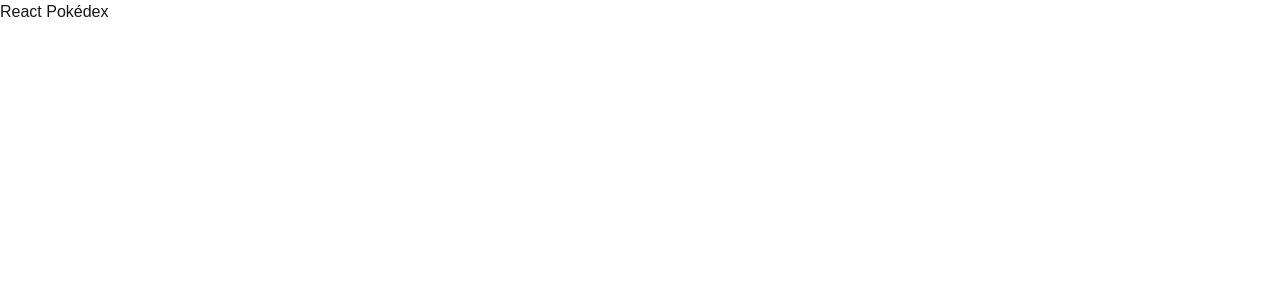
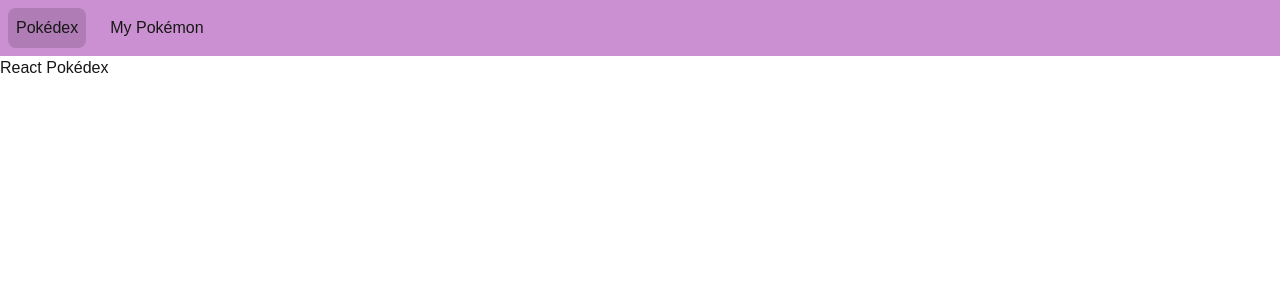
Before and after one commit to Cadexii/react-pokedex, a Next.js app: page / in a window 1280 px wide. Shown: the top 300 px of the page. Built offline with nearby package versions, Linux system fonts and the light colour scheme.

Commit message:
add basic header

```diff
--- /dev/null
+++ b/src/app/components/Header/Header.tsx
@@ -0,0 +1,41 @@
+"use client";
+
+import Link from "next/link";
+import styles from "./header.module.css";
+import { usePathname } from "next/navigation";
+
+type LinkProps = {
+  name: string;
+  path: string;
+};
+
+const links: LinkProps[] = [
+  { name: "Pokédex", path: "/" },
+  { name: "My Pokémon", path: "/my-pokemon" },
+];
+
+const Header = () => {
+  const pathname = usePathname();
+
+  const getLinkClass = (path: string) => {
+    return `${styles.item} ${pathname === path && styles.isActive}`;
+  };
+
+  return (
+    <div className={styles.container}>
+      <div className={styles.items}>
+        {links.map((link, index) => (
+          <Link
+            key={index}
+            href={link.path}
+            className={getLinkClass(link.path)}
+          >
+            {link.name}
+          </Link>
+        ))}
+      </div>
+    </div>
+  );
+};
+
+export default Header;
--- /dev/null
+++ b/src/app/components/Header/header.module.css
@@ -0,0 +1,20 @@
+.container {
+    display: flex;
+    background-color: var(--secondary);
+    padding: 0.5rem;
+}
+
+.items {
+    display: flex;
+    gap: 1rem;
+}
+
+.item {
+    display: flex;
+    border-radius: 0.5rem;
+    padding: 0.5rem;
+}
+
+.isActive {
+    background-color: var(--tertiary);
+}
--- a/src/app/globals.css
+++ b/src/app/globals.css
@@ -3,13 +3,15 @@
 :root {
   --background: #ffffff;
   --foreground: #171717;
-  --secondary: #E9A5F1;
+  --secondary: #cb90d1;
+  --tertiary: #af7cb5;
 }
 
 @theme inline {
   --color-background: var(--background);
   --color-foreground: var(--foreground);
   --color-secondary: var(--secondary);
+  --color-tertiary: var(--tertiary);
   --font-sans: var(--font-geist-sans);
   --font-mono: var(--font-geist-mono);
 }
@@ -18,7 +20,8 @@
   :root {
     --background: #323232;
     --foreground: #ededed;
-    --secondary: #E9A5F1;
+    --secondary: #cb90d1;
+    --tertiary: #af7cb5;
   }
 }
 
--- a/src/app/layout.tsx
+++ b/src/app/layout.tsx
@@ -1,6 +1,7 @@
 import type { Metadata } from "next";
 import { Geist, Geist_Mono } from "next/font/google";
 import "./globals.css";
+import Header from "./components/Header/Header";
 
 const geistSans = Geist({
   variable: "--font-geist-sans",
@@ -27,6 +28,9 @@
       <body
         className={`${geistSans.variable} ${geistMono.variable} antialiased`}
       >
+        <header>
+          <Header />
+        </header>
         {children}
       </body>
     </html>
```
